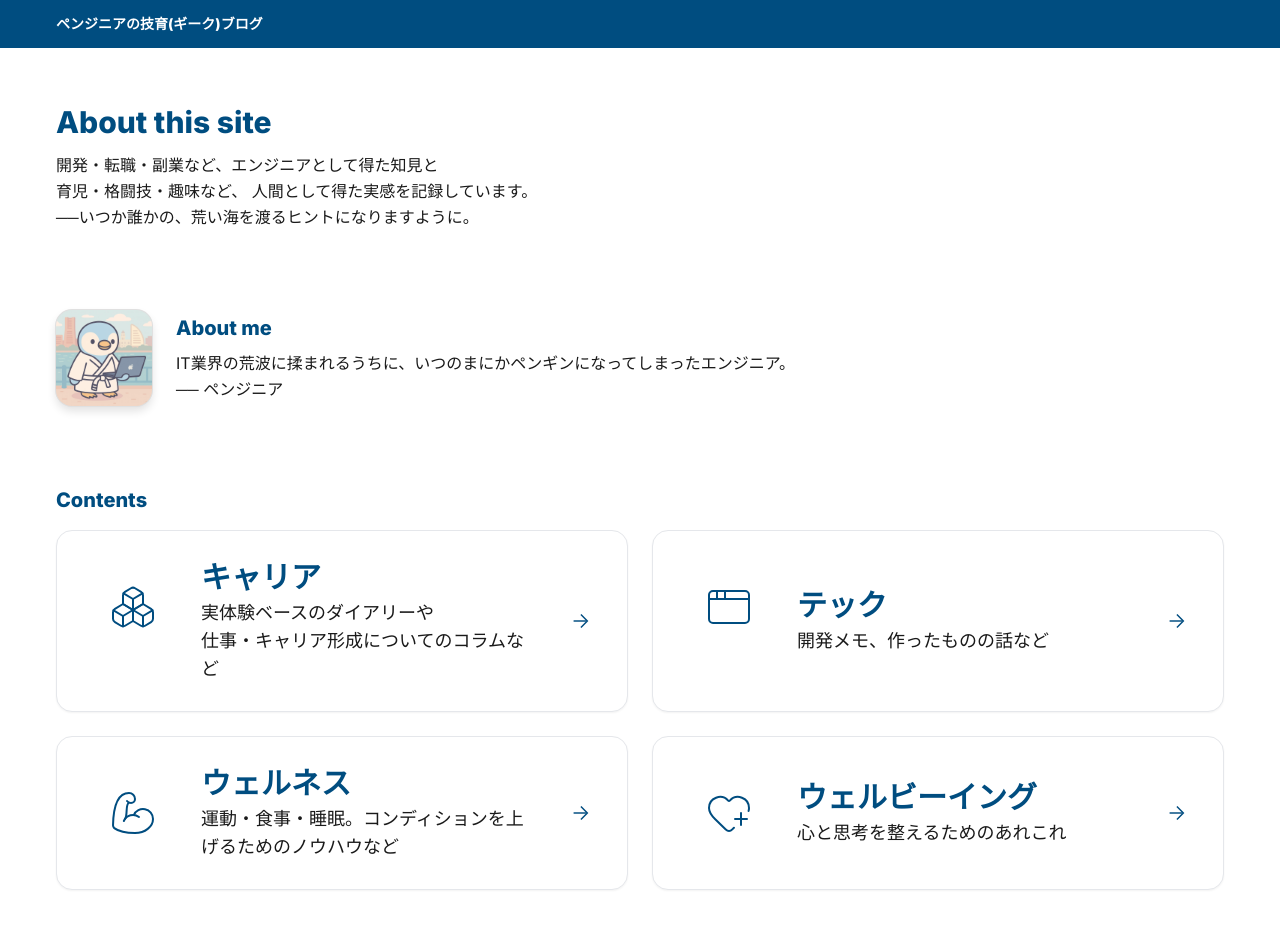
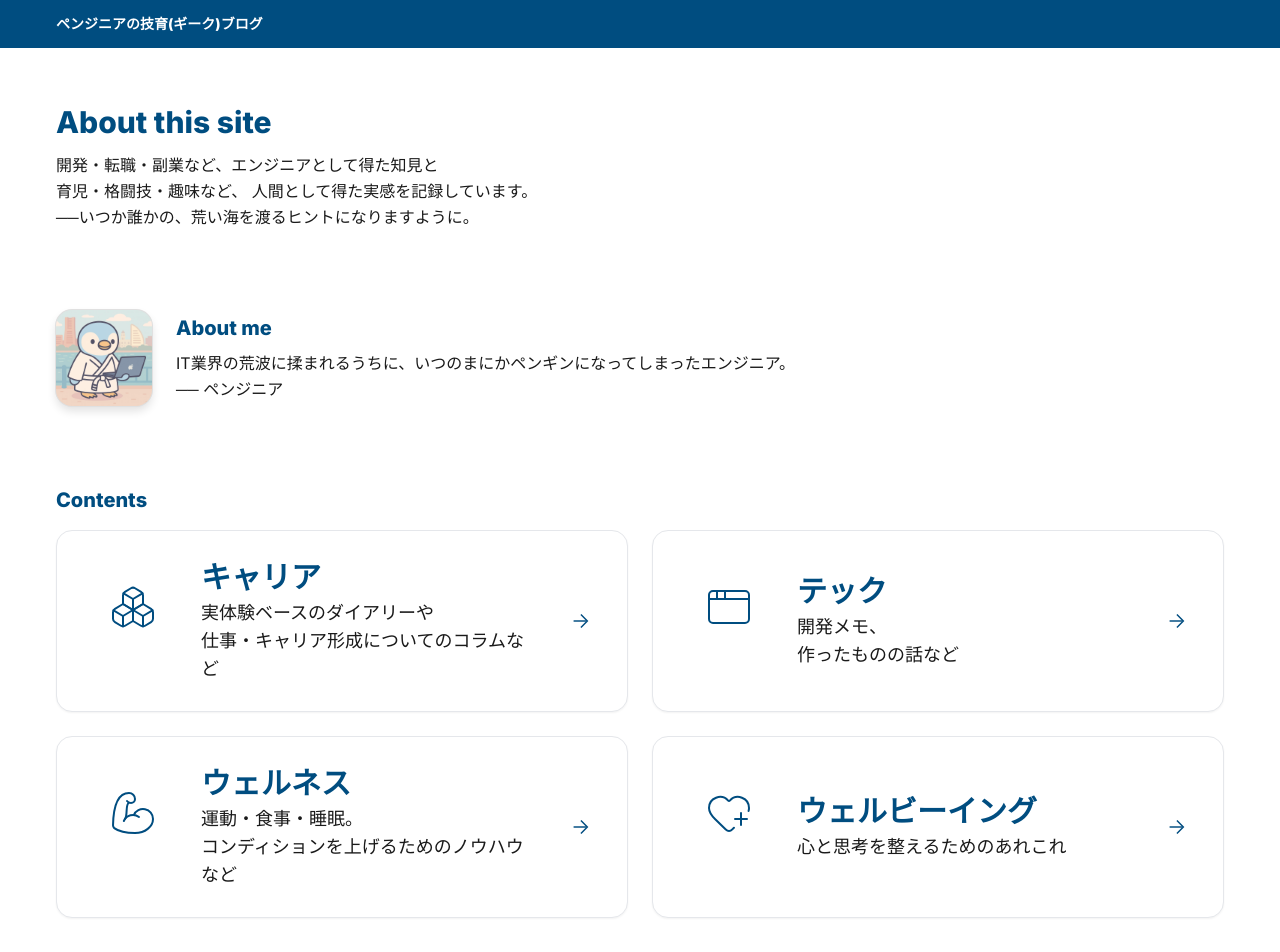
Before and after one commit to pengineer-geek/geek-blog, a Next.js app: page / in a window 1280 px wide. Shown: the top 952 px of the page. Built offline with nearby package versions, Linux system fonts and the light colour scheme.

Commit message:
page 改行調整

```diff
--- a/src/app/page.tsx
+++ b/src/app/page.tsx
@@ -58,19 +58,33 @@ export default function Page() {
           <CategoryCard
             href="/categories/tech"
             title="テック"
-            desc="開発メモ、作ったものの話など"
+            desc={
+              <>
+                開発メモ、<br />
+                作ったものの話など
+              </>
+            }
             icon={<IconTech />}
           />
           <CategoryCard
             href="/categories/wellness"
             title="ウェルネス"
-            desc="運動・食事・睡眠。コンディションを上げるためのノウハウなど"
+            desc={
+              <>
+                運動・食事・睡眠。<br />
+                コンディションを上げるためのノウハウなど
+              </>
+            }
             icon={<IconWellness />}
           />
           <CategoryCard
             href="/categories/wellbeing"
             title="ウェルビーイング"
-            desc="心と思考を整えるためのあれこれ"
+            desc={
+              <>
+                心と思考を整えるためのあれこれ
+              </>
+            }
             icon={<IconWellbeing />}
           />
         </div>
```
